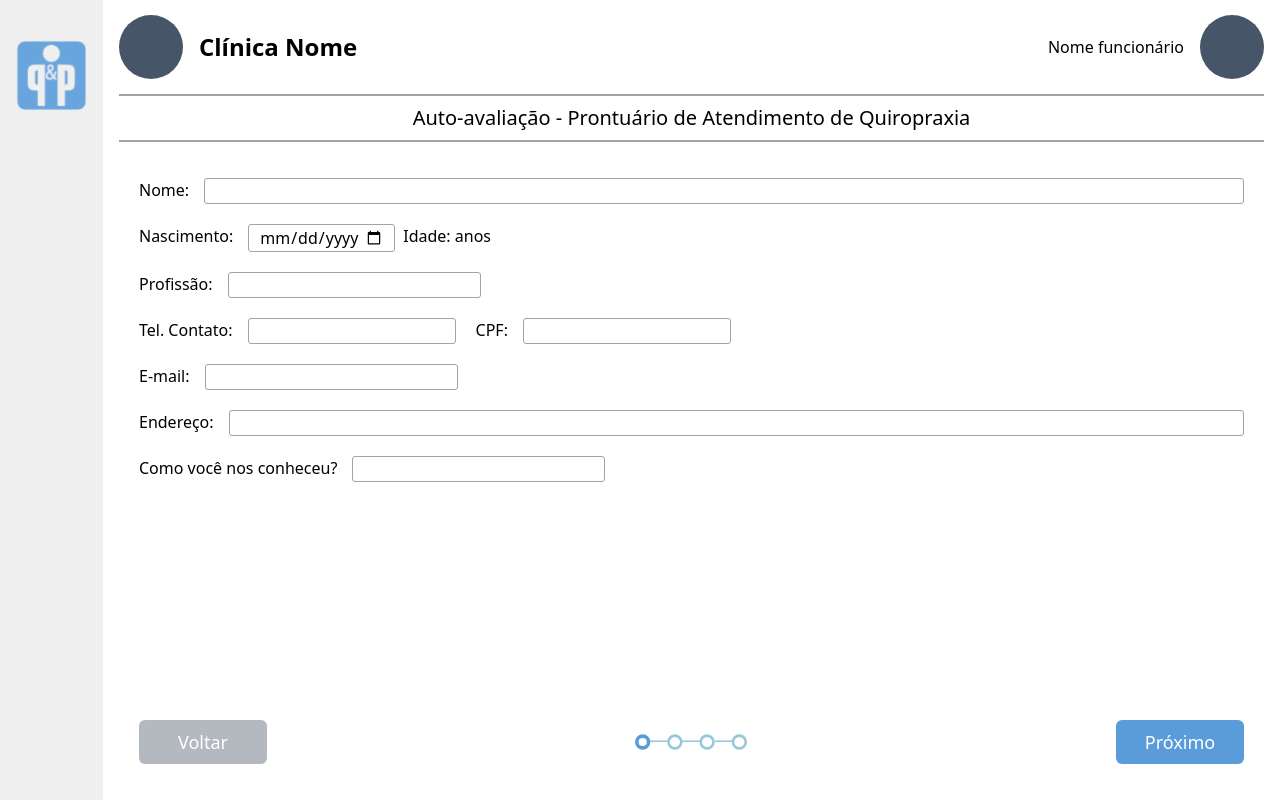
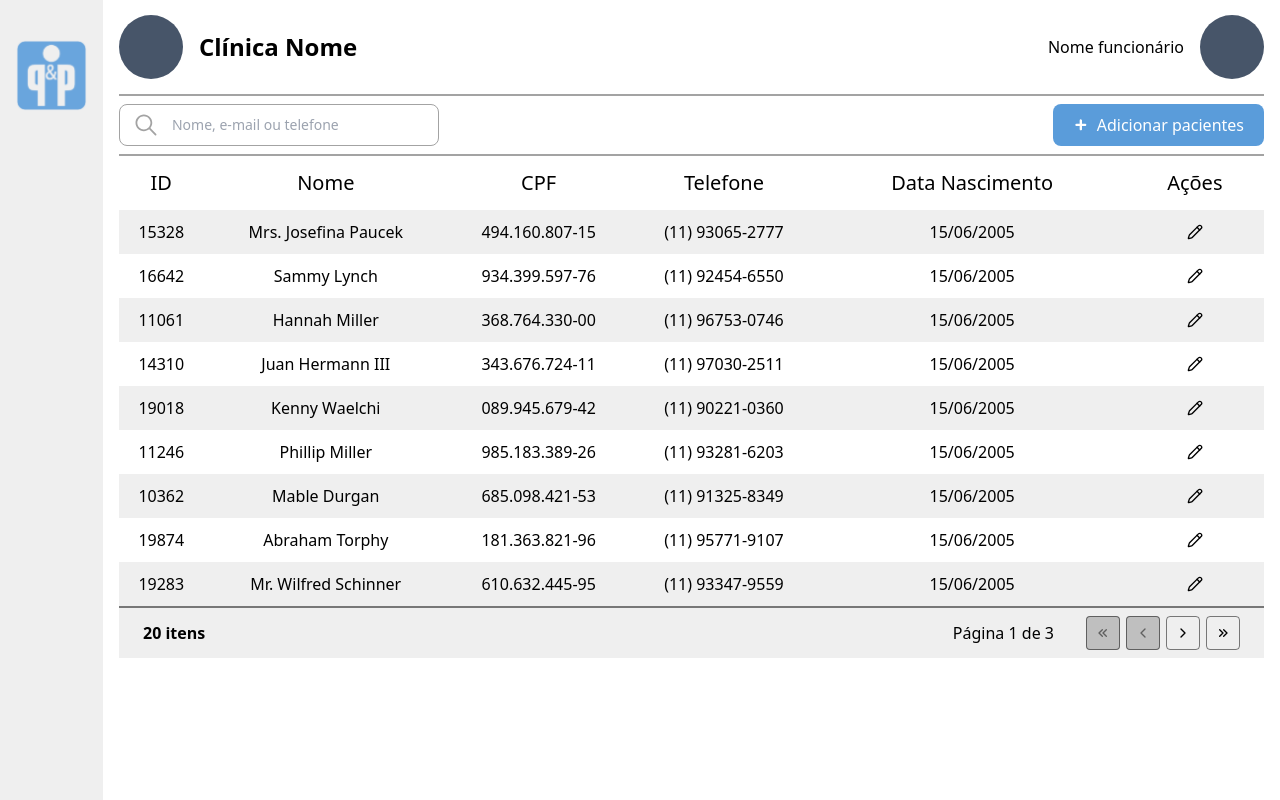
Before and after one commit to maurelio631/Prontu, a React (Vite) app: page /Pacientes in a window 1280 px wide. Built offline with nearby package versions, Linux system fonts and the light colour scheme.

Commit message:
criação de tabela de pacientes, paginação e busca de pacientes

```diff
--- a/package.json
+++ b/package.json
@@ -12,9 +12,12 @@
   "dependencies": {
     "react": "^18.2.0",
     "react-dom": "^18.2.0",
+    "react-icons": "^5.2.1",
+    "react-router-dom": "^6.23.1",
     "sweetalert2": "^11.11.0"
   },
   "devDependencies": {
+    "@faker-js/faker": "^8.4.1",
     "@types/react": "^18.2.66",
     "@types/react-dom": "^18.2.22",
     "@vitejs/plugin-react": "^4.2.1",
--- /dev/null
+++ b/src/assets/styles/table.css
@@ -0,0 +1,27 @@
+table{
+    background-color: #EFEFEF;
+}
+
+thead tr{
+    background-color: white;
+}
+
+tr:nth-child(even) {
+  background:rgb(255, 255, 255);
+}
+
+th{
+    padding: 0.75rem 1rem;
+    font-size: 20px;
+    font-weight: 500;
+}
+
+tbody td{
+    text-align: center;
+    padding: 10px 0;
+}
+
+tbody td svg{
+    margin: auto;
+    cursor: pointer;
+}
--- /dev/null
+++ b/src/components/ListagemPacientes.jsx
@@ -0,0 +1,105 @@
+import { LuPencil } from "react-icons/lu";
+import { ArrayPacientes } from "../data/fakes";
+import '../assets/styles/table.css';
+import { useState } from "react";
+import { TbChevronLeft, TbChevronRight, TbChevronsLeft, TbChevronsRight } from "react-icons/tb";
+
+export function ListagemPacientes({ valorBusca }) {
+    const [page, setPage] = useState(1);
+
+    const filteredPacientes = ArrayPacientes.filter(paciente =>
+        valorBusca === '' ||
+        paciente.name.toLowerCase().includes(valorBusca.toLowerCase()) ||
+        paciente.telefone.toLowerCase().includes(valorBusca.toLowerCase())
+    );
+
+    const totalPages = Math.max(Math.ceil(filteredPacientes.length / 9), 1);
+    const paginatedPacientes = filteredPacientes.slice((page - 1) * 9, page * 9);
+
+    function gotToNextPage() {
+        setPage(page + 1);
+    }
+
+    function goToLastPage() {
+        setPage(totalPages);
+    }
+
+    function goToFirstPage() {
+        setPage(1);
+    }
+
+    function goToPreviousPage() {
+        setPage(page - 1);
+    }
+
+    return (
+        <table className="w-full">
+            <thead>
+                <tr>
+                    <th>ID</th>
+                    <th>Nome</th>
+                    <th>CPF</th>
+                    <th>Telefone</th>
+                    <th>Data Nascimento</th>
+                    <th>Ações</th>
+                </tr>
+            </thead>
+
+            <tbody>
+                {paginatedPacientes.length > 0 ? (
+                    paginatedPacientes.map(paciente => (
+                        <tr key={paciente.id}>
+                            <td>{paciente.id}</td>
+                            <td>{paciente.name}</td>
+                            <td>{paciente.cpf}</td>
+                            <td>{paciente.telefone}</td>
+                            <td>{paciente.nascimento}</td>
+                            <td><LuPencil /></td>
+                        </tr>
+                    ))
+                ) : (
+                    <tr>
+                        <td colSpan={6} className="text-center py-4">
+                            Paciente não encontrado
+                        </td>
+                    </tr>
+                )}
+            </tbody>
+
+            <tfoot>
+                <tr className="border-t-2 border-black/50">
+                    <td colSpan={3} className="py-2 pl-6 font-semibold">
+                        {filteredPacientes.length} itens
+                    </td>
+                    <td className="text-right py-2 pr-6" colSpan={3}>
+                        <div className="items-center gap-8 inline-flex">
+                            <span>Página {page} de {totalPages}</span>
+
+                            <div className="flex gap-1.5">
+                                <button onClick={goToFirstPage} disabled={page === 1}
+                                    className={`p-2 rounded border-[1px] border-black/50 ${page === 1 ? 'bg-black/20 ' : ''}`}>
+                                    <TbChevronsLeft className={`size-4 ${page === 1 ? 'stroke-black/50' : ''}`} />
+                                </button>
+
+                                <button onClick={goToPreviousPage} disabled={page === 1}
+                                    className={`p-2 rounded border-[1px] border-black/50 ${page === 1 ? 'bg-black/20 ' : ''}`}>
+                                    <TbChevronLeft className={`size-4 ${page === 1 ? 'stroke-black/50' : ''}`} />
+                                </button>
+
+                                <button onClick={gotToNextPage} disabled={page === totalPages}
+                                    className={`p-2 rounded border-[1px] border-black/50 ${page === totalPages ? 'bg-black/20 ' : ''}`}>
+                                    <TbChevronRight className={`size-4 ${page === totalPages ? 'stroke-black/50' : ''}`} />
+                                </button>
+
+                                <button onClick={goToLastPage} disabled={page === totalPages}
+                                    className={`p-2 rounded border-[1px] border-black/50 ${page === totalPages ? 'bg-black/20 ' : ''}`}>
+                                    <TbChevronsRight className={`size-4 ${page === totalPages ? 'stroke-black/50' : ''}`} />
+                                </button>
+                            </div>
+                        </div>
+                    </td>
+                </tr>
+            </tfoot>
+        </table>
+    );
+}
--- a/src/data/canva.js
+++ /dev/null
@@ -1,58 +0,0 @@
-document.addEventListener('DOMContentLoaded', () => {
-
-    const pincel = {
-        ativo: false,
-        movendo: false,
-        pos: { x: 0, y: 0 },
-        posAnterior: null
-    }
-
-    const tela = document.querySelector('#tela');
-    const contexto = tela.getContext('2d');
-
-    const buttonClear = document.querySelector(".limpar");
-
-    tela.width = 500;
-    tela.height = 425;
-
-    contexto.lineWidth = 12;
-    contexto.strokeStyle = "rgba(218, 28, 28, 0.5)"
-
-    const desenharLinha = (linha) => {
-
-        contexto.beginPath();
-        contexto.moveTo(linha.posAnterior.x, linha.posAnterior.y);
-        contexto.lineTo(linha.pos.x, linha.pos.y)
-        contexto.stroke();
-    }
-
-    tela.onmousedown = (evento) => { pincel.ativo = true };
-    tela.onmouseup = (evento) => { pincel.ativo = false };
-
-    tela.onmousemove = (evento) => {
-        pincel.pos.x = evento.clientX - tela.offsetLeft + scrollX
-        pincel.pos.y = evento.clientY - tela.offsetTop + scrollY
-        pincel.movendo = true;
-    }
-
-    tela.onmouseout = (evento) => {
-        pincel.ativo = false
-    }
-
-    const ciclo = () => {
-        if (pincel.ativo && pincel.movendo && pincel.posAnterior) {
-            desenharLinha({ pos: pincel.pos, posAnterior: pincel.posAnterior })
-            pincel.movendo = false;
-        }
-        pincel.posAnterior = { x: pincel.pos.x, y: pincel.pos.y }
-
-        setTimeout(ciclo, 5);
-    }
-
-    ciclo()
-
-    buttonClear.addEventListener("click", () => {
-        contexto.clearRect(0, 0, tela.width, tela.height)
-    })
-
-})
--- /dev/null
+++ b/src/data/fakes.js
@@ -0,0 +1,11 @@
+import { faker } from "@faker-js/faker";
+
+export const ArrayPacientes = Array.from({ length:20 }).map(() => {
+    return {
+        id: faker.number.int({ min: 10000, max: 20000 }),
+        name: faker.person.fullName(),
+        cpf: faker.phone.number('###.###.###-##'),
+        telefone: faker.phone.number('(11) 9####-####'),
+        nascimento: '15/06/2005'
+    }
+})
--- a/src/main.jsx
+++ b/src/main.jsx
@@ -1,12 +1,21 @@
 import React from "react";
 import ReactDOM from "react-dom/client";
-import App from "./App.jsx";
 import "./index.css";
 import "./assets/styles/alerts.css";
+
+import App from "./pages/App";
+import { BrowserRouter, Route, Routes } from "react-router-dom";
+import { Pacientes } from "./pages/Pacientes";
+
 
 
 ReactDOM.createRoot(document.getElementById("root")).render(
   <React.StrictMode>
-    <App />
+    <BrowserRouter>
+        <Routes>
+          <Route index path="/" element={<App />} />
+          <Route  path="/Pacientes" element={<Pacientes/>} />
+        </Routes>
+    </BrowserRouter>
   </React.StrictMode>
 );
--- /dev/null
+++ b/src/pages/Pacientes.jsx
@@ -0,0 +1,48 @@
+import { Link } from "react-router-dom";
+import { Header } from "../components/Header";
+import Sidebar from "../components/Sidebar";
+import Wrapper from "../components/Wrapper";
+import { IoIosSearch } from "react-icons/io";
+import { GoPlus } from "react-icons/go";
+
+import { ListagemPacientes } from "../components/ListagemPacientes.jsx";
+import { useState } from "react";
+
+export function Pacientes(){
+
+    const [searchValue, setSearchValue] = useState('')
+
+    const funcBusca = (event) => {
+        setSearchValue(event.target.value.toString().toLocaleLowerCase());
+    }
+
+    return(
+        <Wrapper>
+            <Sidebar></Sidebar>
+
+            <div className="w-screen">
+                <Header/>
+                <main className="px-4">
+                    <div className=" py-2 flex justify-between border-b-2 border-cinza-escuro">
+                        <div className="px-3 py-1.5  w-full max-w-80 border border-cinza-escuro rounded-lg  flex items-center gap-3">
+                            <IoIosSearch className="size-7 text-cinza-escuro" />
+                            <input
+                                value={searchValue}
+                                onChange={funcBusca}
+                                className="bg-transparent outline-none  border-0 p-0 text-sm focus:ring-0"
+                                type="text"
+                                placeholder="Nome, e-mail ou telefone"
+                            />
+                        </div>
+
+                        <Link to={'/'} className="text-white bg-azul-principal flex items-center px-5 rounded-lg hover:bg-azul-principal/80">
+                            <GoPlus className="stroke-2 mr-2" />Adicionar pacientes
+                        </Link>
+                    </div>
+
+                    <ListagemPacientes valorBusca={searchValue}/>
+                </main>
+            </div>
+        </Wrapper>
+    )
+}
```
Also changed, not shown: src/pages/App.jsx (renamed from src/App.jsx, +4 -4 lines), 1 other file (tests, documents, lock files or other folders).
